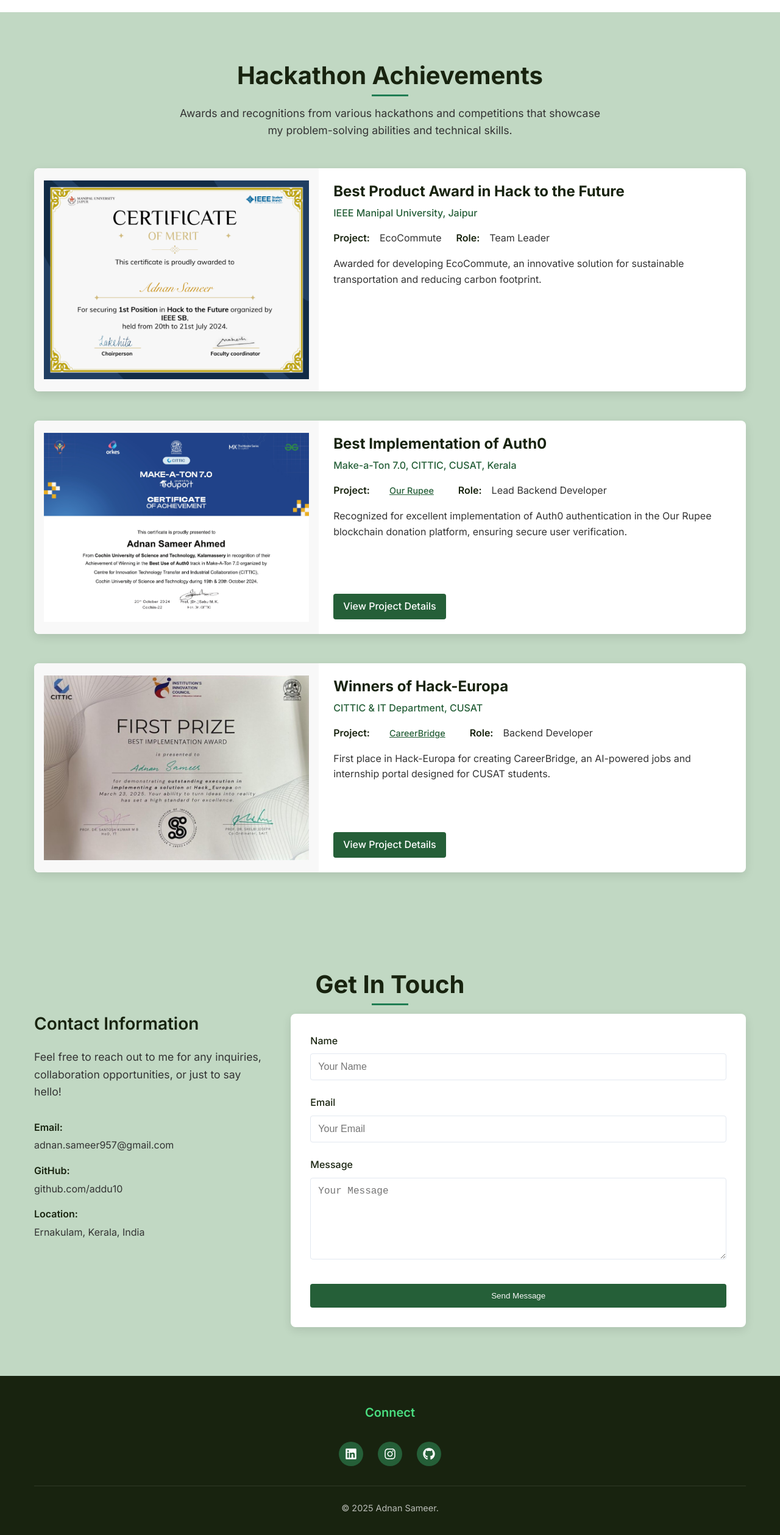
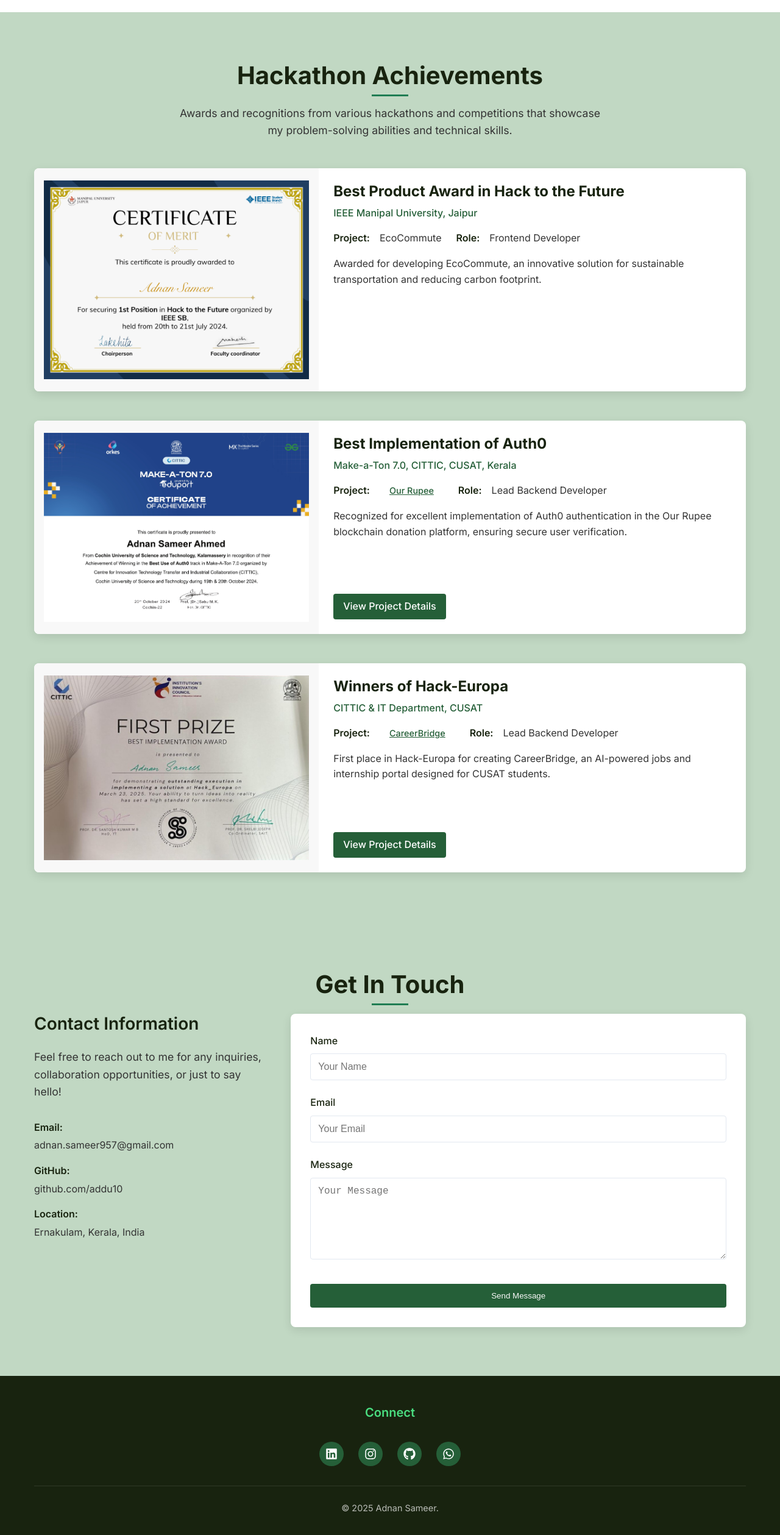
Before and after one commit to addu10/Portfolio, a Next.js app: page / in a window 1280 px wide. Shown: the part 3276-5794 px from the top of the page at 61% size. Built offline with nearby package versions, Linux system fonts and the light colour scheme.

Commit message:
Whatsapp link added

```diff
--- a/src/components/Achievements/Achievements.tsx
+++ b/src/components/Achievements/Achievements.tsx
@@ -12,7 +12,7 @@
       organizer: 'IEEE Manipal University, Jaipur',
       project: 'EcoCommute',
       description: 'Awarded for developing EcoCommute, an innovative solution for sustainable transportation and reducing carbon footprint.',
-      role: 'Team Leader',
+      role: 'Frontend Developer',
       image: '/images/Hack to the Future.png',
       alt: 'Hack to the Future Certificate'
     },
@@ -33,7 +33,7 @@
       organizer: 'CITTIC & IT Department, CUSAT',
       project: 'CareerBridge',
       description: 'First place in Hack-Europa for creating CareerBridge, an AI-powered jobs and internship portal designed for CUSAT students.',
-      role: 'Backend Developer',
+      role: 'Lead Backend Developer',
       image: '/images/HackEuropa.jpg',
       alt: 'HackEuropa Certificate',
       projectLink: '/projects/6'
--- a/src/components/Contact/contact.css
+++ b/src/components/Contact/contact.css
@@ -16,7 +16,7 @@
 .contact-info h3 {
   font-size: 1.75rem;
   font-weight: 600;
-  color: var(--dark-green);
+  color: var(--heading-color);
   margin-bottom: 1.5rem;
 }
 
@@ -32,7 +32,7 @@
 
 .info-label {
   font-weight: 600;
-  color: var(--dark-green);
+  color: var(--heading-color);
   margin-right: 0.5rem;
   display: block;
   margin-bottom: 0.25rem;
@@ -68,7 +68,7 @@
 
 .form-group label {
   font-weight: 500;
-  color: var(--dark-green);
+  color: var(--heading-color);
 }
 
 .form-group input,
--- a/src/components/Footer/Footer.tsx
+++ b/src/components/Footer/Footer.tsx
@@ -1,5 +1,5 @@
 import React from 'react';
-import { FaLinkedin, FaInstagram, FaGithub } from 'react-icons/fa';
+import { FaLinkedin, FaInstagram, FaGithub, FaWhatsapp } from 'react-icons/fa';
 import './footer.css';
 
 const Footer: React.FC = () => {
@@ -21,6 +21,9 @@
               <a href="https://github.com/addu10" target="_blank" rel="noopener noreferrer" className="social-icon">
                 <FaGithub />
               </a>
+              <a href="https://wa.me/918089708574" target="_blank" rel="noopener noreferrer" className="social-icon whatsapp">
+                <FaWhatsapp />
+              </a>
             </div>
           </div>
         </div>
--- a/src/components/Footer/footer.css
+++ b/src/components/Footer/footer.css
@@ -112,6 +112,14 @@
   box-shadow: 0 4px 8px rgba(0, 0, 0, 0.2);
 }
 
+.social-icon.whatsapp {
+  background-color: var(--medium-green);
+}
+
+.social-icon.whatsapp:hover {
+  background-color: var(--light-green);
+}
+
 .footer-content.centered {
   display: flex;
   justify-content: center;
```
